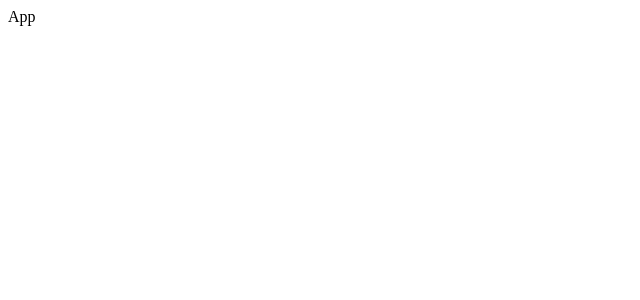
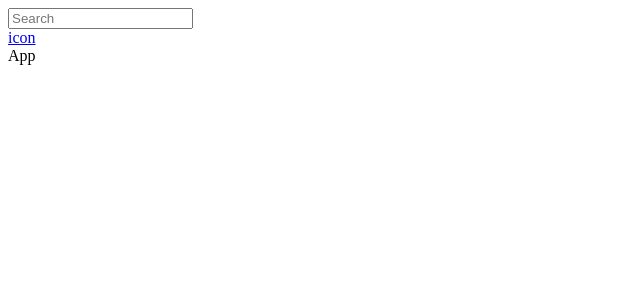
Before and after one commit to mahdl-karami/rjs-library-new, a React (Vite) app: page / in a window 1280 px wide. Shown: the top 300 px of the page, without its empty margins (0-640 px from the left). Built offline with nearby package versions, Linux system fonts and the light colour scheme.

Commit message:
add header (search form)

```diff
--- a/src/App.jsx
+++ b/src/App.jsx
@@ -1,8 +1,9 @@
 import React from 'react'
+import Layout from './components/Layout'
 
 function App() {
   return (
-    <div>App</div>
+    <Layout>App</Layout>
   )
 }
 
--- /dev/null
+++ b/src/components/Header.jsx
@@ -0,0 +1,21 @@
+import React, { useState } from "react";
+
+function Header() {
+  const [search, setSearch] = useState("");
+  const searchHandle = (ev) => {
+    ev.preventDefault();
+    setSearch(ev.target.value);
+  };
+  return (
+    <header>
+      <div className="header">
+        <form onChange={(ev) => searchHandle(ev)}>
+          <input value={search} type="text" placeholder="Search" />
+        </form>
+        <a href="https://github.com/mahdl-karami">icon</a>
+      </div>
+    </header>
+  );
+}
+
+export default Header;
--- /dev/null
+++ b/src/components/Layout.jsx
@@ -0,0 +1,13 @@
+import React from "react";
+import Header from "./Header";
+
+function Layout(props) {
+  return (
+    <>
+      <Header />
+      {props.children}
+    </>
+  );
+}
+
+export default Layout;
```
